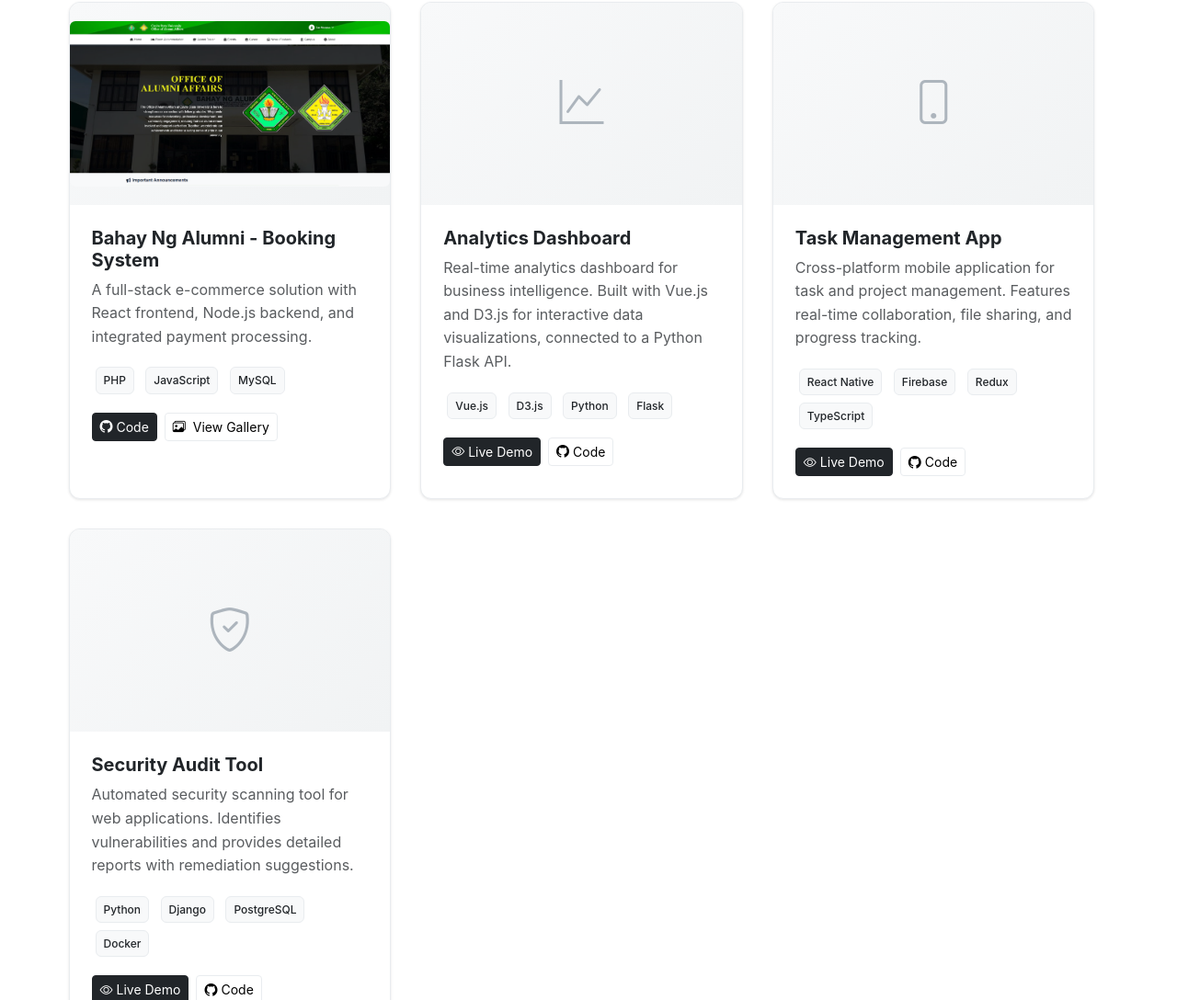
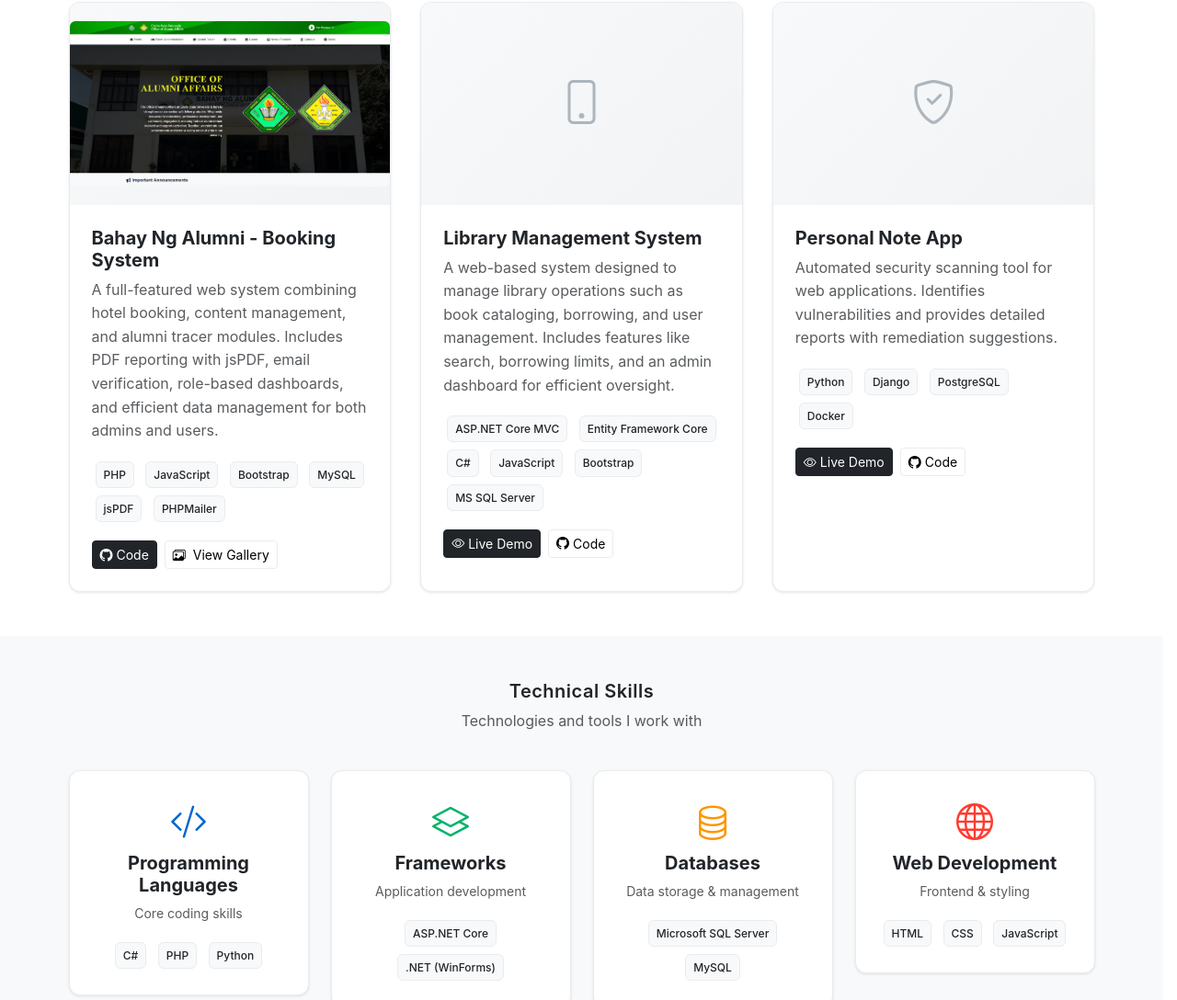
Before and after one commit to Maaaacc/my-portfolio, a plain HTML site: page index.html in a window 1280 px wide. Shown: the part 1712-2800 px from the top of the page at 92% size. Drawn offline with nearby package versions, Linux system fonts and the light colour scheme.

Commit message:
Update Featured Projects

```diff
--- a/index.html
+++ b/index.html
@@ -42,35 +42,46 @@
     </nav>
 
     <!-- Hero Section -->
-    <section id="home" class="hero-section">
+    <section id="home" class="hero-section py-5">
         <div class="container">
             <div class="row align-items-center">
-                <div class="col-lg-6 mb-4 mb-lg-0">
+
+                <!-- Profile Image -->
+                <div class="col-12 col-md-6 order-1 order-md-2 text-center mb-4 mb-md-0">
+                    <div class="slide-up">
+                        <img src="images/Profile.jpg" alt="Portrait of Sac Macross R. Abaño"
+                            class="hero-avatar img-fluid rounded-circle shadow-lg" style="max-width: 280px;">
+                    </div>
+                </div>
+
+                <!-- Hero Text -->
+                <div class="col-12 col-md-6 order-2 order-md-1 text-center text-md-start">
                     <div class="fade-in">
-                        <h1 class="display-4 fw-bold mb-3">Hi, I'm Macross Abaño</h1>
-                        <h2 class="h4 text-muted mb-4">Software Developer</h2>
+                        <h1 class="display-4 fw-bold mb-2">Hi, I'm <span class="text-primary">Macross Abaño</span></h1>
+                        <h2 class="h5 text-muted mb-4">Software Developer</h2>
                         <p class="lead text-muted mb-4">
-                            I create modern web applications with clean code and exceptional user experiences.
-                            Passionate about solving complex problems through innovative technology solutions.
+                            I build modern, responsive web applications with clean code and
+                            exceptional user experiences. Passionate about turning complex
+                            problems into simple, innovative solutions.
                         </p>
-                        <div class="d-flex flex-column flex-sm-row gap-3">
-                            <a href="#projects" class="btn btn-dark btn-lg">
+
+                        <!-- Buttons -->
+                        <div
+                            class="d-flex flex-column flex-sm-row gap-3 justify-content-center justify-content-md-start">
+                            <a href="#projects" class="btn btn-dark btn-lg px-4">
                                 <i class="bi bi-code-slash me-2"></i>View Projects
                             </a>
-                            <a href="#contact" class="btn btn-outline-secondary btn-lg">
+                            <a href="#contact" class="btn btn-outline-secondary btn-lg px-4">
                                 <i class="bi bi-envelope me-2"></i>Get In Touch
                             </a>
                         </div>
                     </div>
                 </div>
-                <div class="col-lg-6 text-center">
-                    <div class="slide-up">
-                        <img src="images/Profile.jpg" alt="Sac Macross R. Abaño" class="hero-avatar">
-                    </div>
-                </div>
+
             </div>
         </div>
     </section>
+
 
     <!-- About Section -->
     <section id="about" class="py-5" style="background-color: var(--color-surface);">
@@ -169,7 +180,7 @@
             </div>
 
             <div class="projects-grid">
-                <!-- Project Card -->
+                <!-- Project 1 -->
                 <div class="project-card" style="cursor: default;">
                     <div class="project-placeholder">
                         <img src="images/BahayNgAlumni/Desktop-Landing.png" alt="Bahay Ng Alumni"
@@ -179,14 +190,21 @@
                     <div class="p-4">
                         <h5 class="fw-bold mb-2">Bahay Ng Alumni - Booking System</h5>
                         <p class="text-muted mb-3">
-                            A full-stack e-commerce solution with React frontend, Node.js backend,
-                            and integrated payment processing.
+                            A full-featured web system combining hotel booking, content management,
+                            and alumni tracer modules. Includes PDF reporting with jsPDF, email
+                            verification, role-based dashboards, and efficient data management for
+                            both admins and users.
                         </p>
+
                         <div class="mb-3">
                             <span class="tech-badge">PHP</span>
                             <span class="tech-badge">JavaScript</span>
+                            <span class="tech-badge">Bootstrap</span>
                             <span class="tech-badge">MySQL</span>
+                            <span class="tech-badge">jsPDF</span>
+                            <span class="tech-badge">PHPMailer</span>
                         </div>
+
                         <div class="d-flex gap-2">
                             <a href="#" class="btn btn-dark btn-sm">
                                 <i class="bi bi-github me-1"></i>Code
@@ -199,8 +217,6 @@
                         </div>
                     </div>
                 </div>
-
-
                 <!-- Modal -->
                 <div class="modal fade" id="galleryModal1" tabindex="-1" aria-hidden="true">
                     <div class="modal-dialog modal-lg modal-dialog-centered">
@@ -311,28 +327,27 @@
                         </div>
                     </div>
                 </div>
-
-
-
-
-
                 <!-- Project 2 -->
                 <div class="project-card">
                     <div class="project-placeholder">
-                        <i class="bi bi-graph-up" style="font-size: 3rem;"></i>
+                        <i class="bi bi-phone" style="font-size: 3rem;"></i>
                     </div>
                     <div class="p-4">
-                        <h5 class="fw-bold mb-2">Analytics Dashboard</h5>
+                        <h5 class="fw-bold mb-2">Library Management System</h5>
                         <p class="text-muted mb-3">
-                            Real-time analytics dashboard for business intelligence. Built with Vue.js
-                            and D3.js for interactive data visualizations, connected to a Python Flask API.
+                            A web-based system designed to manage library operations such as book
+                            cataloging, borrowing, and user management. Includes features like
+                            search, borrowing limits, and an admin dashboard for efficient oversight.
                         </p>
                         <div class="mb-3">
-                            <span class="tech-badge">Vue.js</span>
-                            <span class="tech-badge">D3.js</span>
-                            <span class="tech-badge">Python</span>
-                            <span class="tech-badge">Flask</span>
+                            <span class="tech-badge">ASP.NET Core MVC</span>
+                            <span class="tech-badge">Entity Framework Core</span>
+                            <span class="tech-badge">C#</span>
+                            <span class="tech-badge">JavaScript</span>
+                            <span class="tech-badge">Bootstrap</span>
+                            <span class="tech-badge">MS SQL Server</span>
                         </div>
+
                         <div class="d-flex gap-2">
                             <a href="#" class="btn btn-dark btn-sm">
                                 <i class="bi bi-eye me-1"></i>Live Demo
@@ -347,38 +362,10 @@
                 <!-- Project 3 -->
                 <div class="project-card">
                     <div class="project-placeholder">
-                        <i class="bi bi-phone" style="font-size: 3rem;"></i>
-                    </div>
-                    <div class="p-4">
-                        <h5 class="fw-bold mb-2">Task Management App</h5>
-                        <p class="text-muted mb-3">
-                            Cross-platform mobile application for task and project management.
-                            Features real-time collaboration, file sharing, and progress tracking.
-                        </p>
-                        <div class="mb-3">
-                            <span class="tech-badge">React Native</span>
-                            <span class="tech-badge">Firebase</span>
-                            <span class="tech-badge">Redux</span>
-                            <span class="tech-badge">TypeScript</span>
-                        </div>
-                        <div class="d-flex gap-2">
-                            <a href="#" class="btn btn-dark btn-sm">
-                                <i class="bi bi-eye me-1"></i>Live Demo
-                            </a>
-                            <a href="#" class="btn btn-outline-secondary btn-sm">
-                                <i class="bi bi-github me-1"></i>Code
-                            </a>
-                        </div>
-                    </div>
-                </div>
-
-                <!-- Project 4 -->
-                <div class="project-card">
-                    <div class="project-placeholder">
                         <i class="bi bi-shield-check" style="font-size: 3rem;"></i>
                     </div>
                     <div class="p-4">
-                        <h5 class="fw-bold mb-2">Security Audit Tool</h5>
+                        <h5 class="fw-bold mb-2"> Personal Note App</h5>
                         <p class="text-muted mb-3">
                             Automated security scanning tool for web applications. Identifies
                             vulnerabilities and provides detailed reports with remediation suggestions.
```
